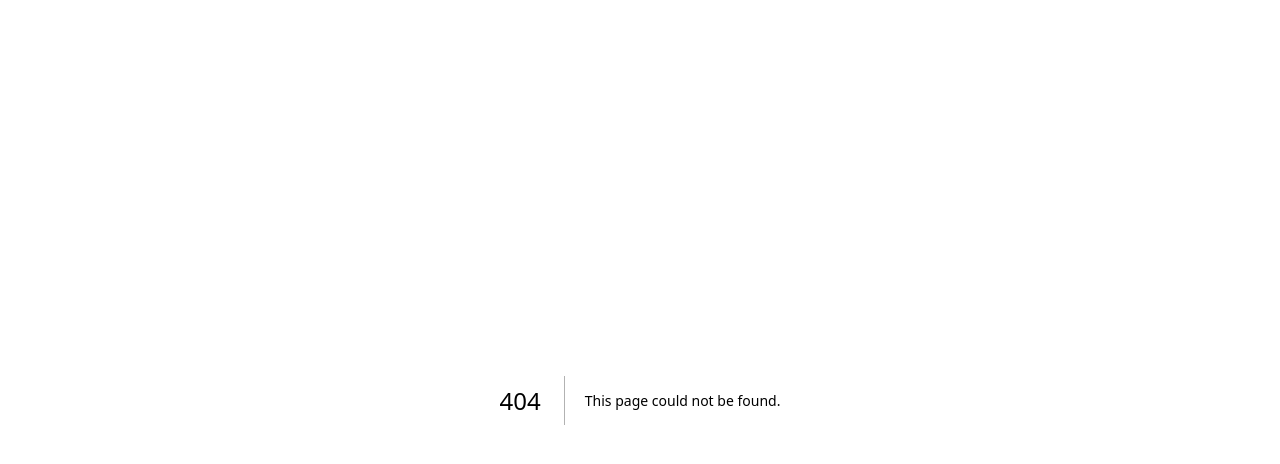
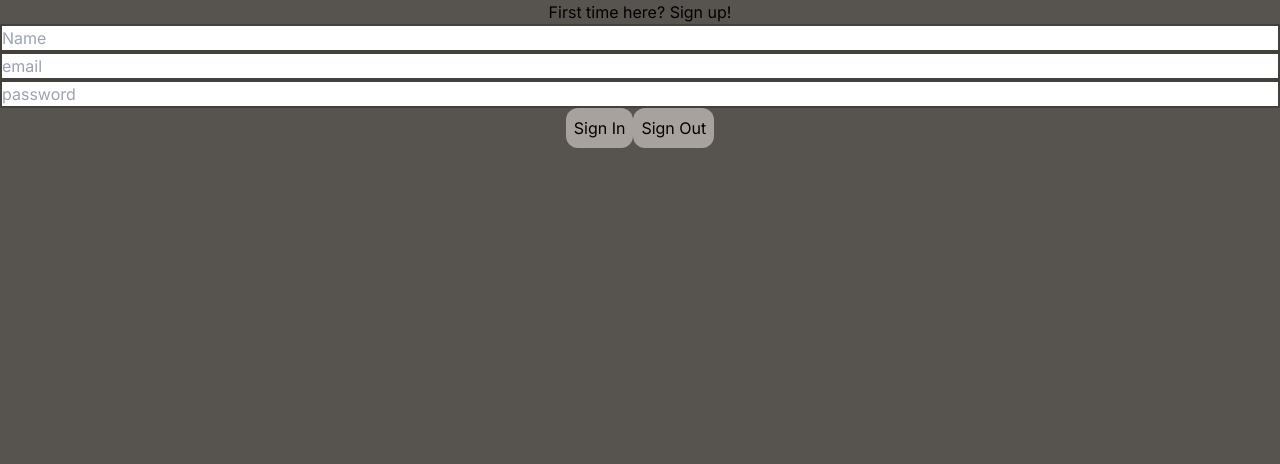
Before and after one commit to Be-Freezin/quoted, a Next.js app in the folder quoted/: page /login in a window 1280 px wide. Before the commit this address had no page. Shown: the top 464 px of the page. Built offline with nearby package versions, Linux system fonts and the light colour scheme; no server answers.

Commit message:
user log in and log out is working

```diff
--- a/quoted/app/components/AuthModal.jsx
+++ b/quoted/app/components/AuthModal.jsx
@@ -1,5 +1,7 @@
+'use client'
+
 import React, { useState } from 'react'
-import { signInWithEmailAndPassword } from 'firebase/auth'
+import { signInWithEmailAndPassword, createUserWithEmailAndPassword, signOut } from 'firebase/auth'
 import { auth } from '../config/firebase'
 
 const AuthModal = () => {
@@ -7,6 +9,8 @@ const AuthModal = () => {
 	const [password, setPassword] = useState('')
 	const [name, setName] = useState('')
 	const [profilePicture, setProfilePicture] = useState(null)
+
+	console.log(auth?.currentUser?.email)
 
 	const handleLogin = async (e) => {
 		e.preventDefault()
@@ -16,6 +20,15 @@ const AuthModal = () => {
 			console.error(err)
 		}
 	}
+
+		const logOut = async () => {
+
+			try {
+				await signOut(auth)
+			} catch (err) {
+				console.error(err)
+			}
+		}
 
 	const handleSignUp = async (e) => {
 		e.preventDefault()
@@ -28,6 +41,7 @@ const AuthModal = () => {
 			// Handle sign-up error
 		}
 	}
+
 
 	return (
 		<div className=' text-center'>
@@ -52,23 +66,22 @@ const AuthModal = () => {
 					className='border-2 border-stone-700'
 					onChange={(e) => setPassword(e.target.value)}
 				/>
-				<button type='submit'>Submit</button>
+				<div className='w-full flex-col justify-between'>
+					<button
+						type='submit'
+						onClick={handleSignUp}
+						className='bg-stone-400 w-fit px-2 py-2 rounded-xl'
+					>
+						Sign In
+					</button>
+					<button
+						onClick={logOut}
+						className='bg-stone-400 w-fit px-2 py-2 rounded-xl'
+					>
+						Sign Out
+					</button>
+				</div>
 			</form>
-			<p>or login</p>
-			<input
-				type='text'
-				placeholder='email'
-				value={email}
-				className='border-2 border-stone-700'
-				onChange={(e) => setEmail(e.target.value)}
-			/>
-			<input
-				type='password'
-				placeholder='password'
-				value={password}
-				className='border-2 border-stone-700'
-				onChange={(e) => setPassword(e.target.value)}
-			/>
 		</div>
 	)
 }
--- a/quoted/app/components/Nav.jsx
+++ b/quoted/app/components/Nav.jsx
@@ -11,13 +11,13 @@ const Nav = ({ authModal, toggleLogin, setToggleLogin }) => {
 		<div className='w-full flex items-center justify-between border-b-2 border-b-amber-200'>
 			<a className='m-4 lg:mx-16 text-stone-50'>QUOTED</a>
 			{/* Make a tag a link so it directs back to home or top of page */}
-			<Link href="/auth"
+			<button
 				onClick={() => setToggleLogin(true)}
 				className='px-4 py-2 m-4 lg:mx-16 rounded-lg border-2 border-amber-200 bg-stone-400 hover:bg-stone-300'
 			>
 				Log in/Sign up
-			</Link>
-			{/* {toggleLogin && (
+			</button>
+			{toggleLogin && (
 				<div className='fixed top-0   h-screen w-screen flex items-center justify-center border-b-2  bg-opacity-70 backdrop-filter backdrop-blur-sm  py-2 text-lg'>
 					<div className='flex flex-col  justify-center p-16 items-center  mx-0 my-0 bg-stone-300'>
 						<button
@@ -29,7 +29,7 @@ const Nav = ({ authModal, toggleLogin, setToggleLogin }) => {
 						{authModal}
 					</div>
 				</div>
-			)} */}
+			)}
 		</div>
 	)
 }
--- a/quoted/app/config/firebase.js
+++ b/quoted/app/config/firebase.js
@@ -1,10 +1,8 @@
 // Import the functions you need from the SDKs you need
 import { initializeApp } from 'firebase/app'
 import { getAnalytics } from 'firebase/analytics'
-import { getAuth} from 'firebase/auth'
+import { getAuth } from 'firebase/auth'
 import { getFirestore } from 'firebase/firestore'
-
-
 
 // TODO: Add SDKs for Firebase products that you want to use
 // https://firebase.google.com/docs/web/setup#available-libraries
--- a/quoted/app/globals.css
+++ b/quoted/app/globals.css
@@ -1,27 +1,3 @@
 @tailwind base;
 @tailwind components;
 @tailwind utilities;
-
-:root {
-  /* --foreground-rgb: 0, 0, 0;
-  --background-start-rgb: 214, 219, 220;
-  --background-end-rgb: 255, 255, 255; */
-}
-
-@media (prefers-color-scheme: dark) {
-  /* :root {
-    --foreground-rgb: 255, 255, 255;
-    --background-start-rgb: 0, 0, 0;
-    --background-end-rgb: 0, 0, 0;
-  } */
-}
-
-/* body {
-  color: rgb(var(--foreground-rgb));
-  background: linear-gradient(
-      to bottom,
-      transparent,
-      rgb(var(--background-end-rgb))
-    )
-    rgb(var(--background-start-rgb));
-} */
--- /dev/null
+++ b/quoted/app/login/page.jsx
@@ -0,0 +1,12 @@
+import React from 'react'
+import AuthModal from '../components/AuthModal'
+
+const Login = () => {
+  return (
+		<div className='bg-stone-600 min-h-screen'>
+			<AuthModal />
+		</div>
+	)
+}
+
+export default Login
--- a/quoted/app/pages/auth/auth.jsx
+++ /dev/null
@@ -1,12 +0,0 @@
-import React from 'react'
-import AuthModal from '../../components/AuthModal'
-
-const Auth = () => {
-  return (
-    <div>
-      <AuthModal />
-    </div>
-  )
-}
-
-export default Auth
```
